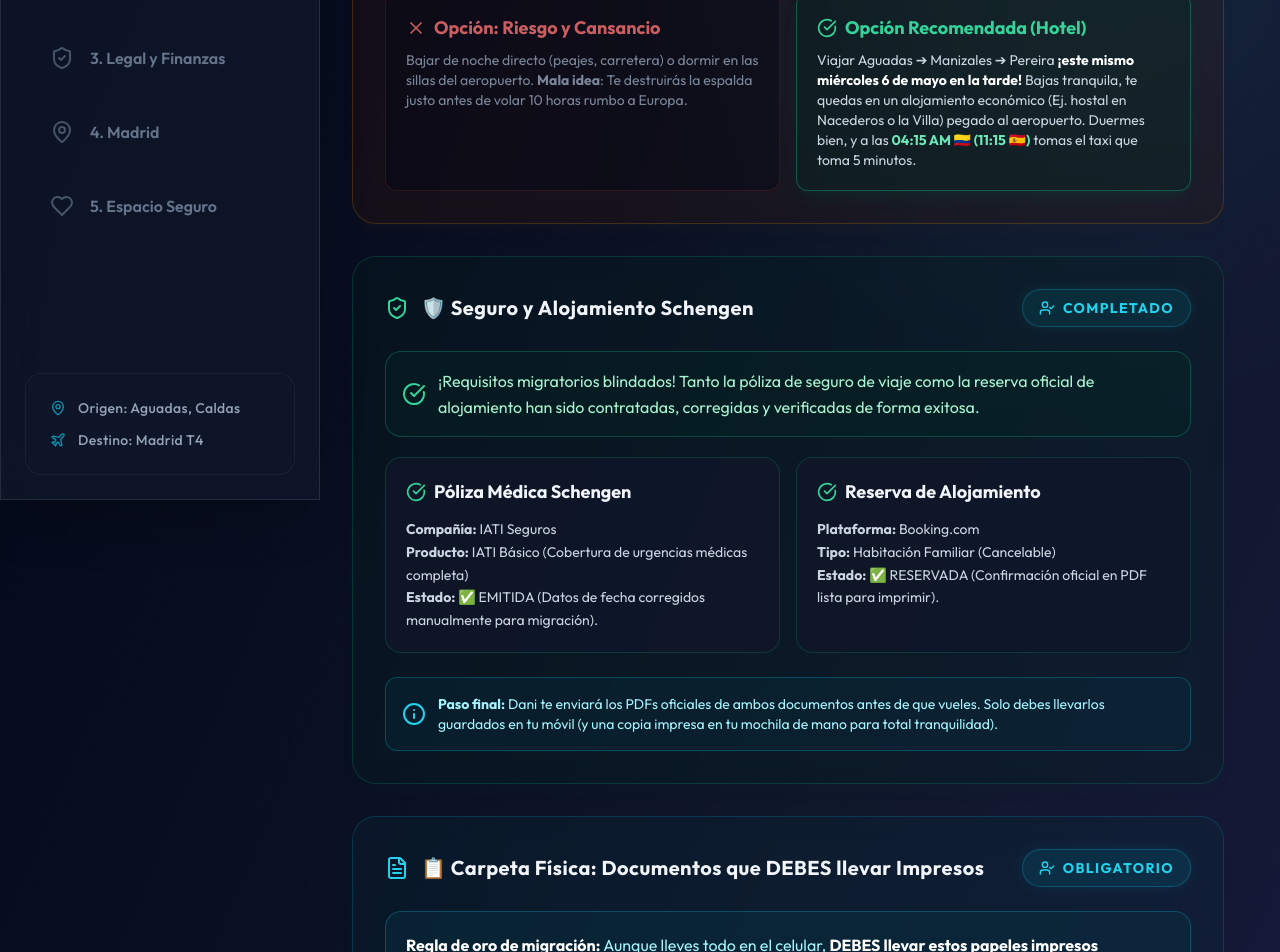
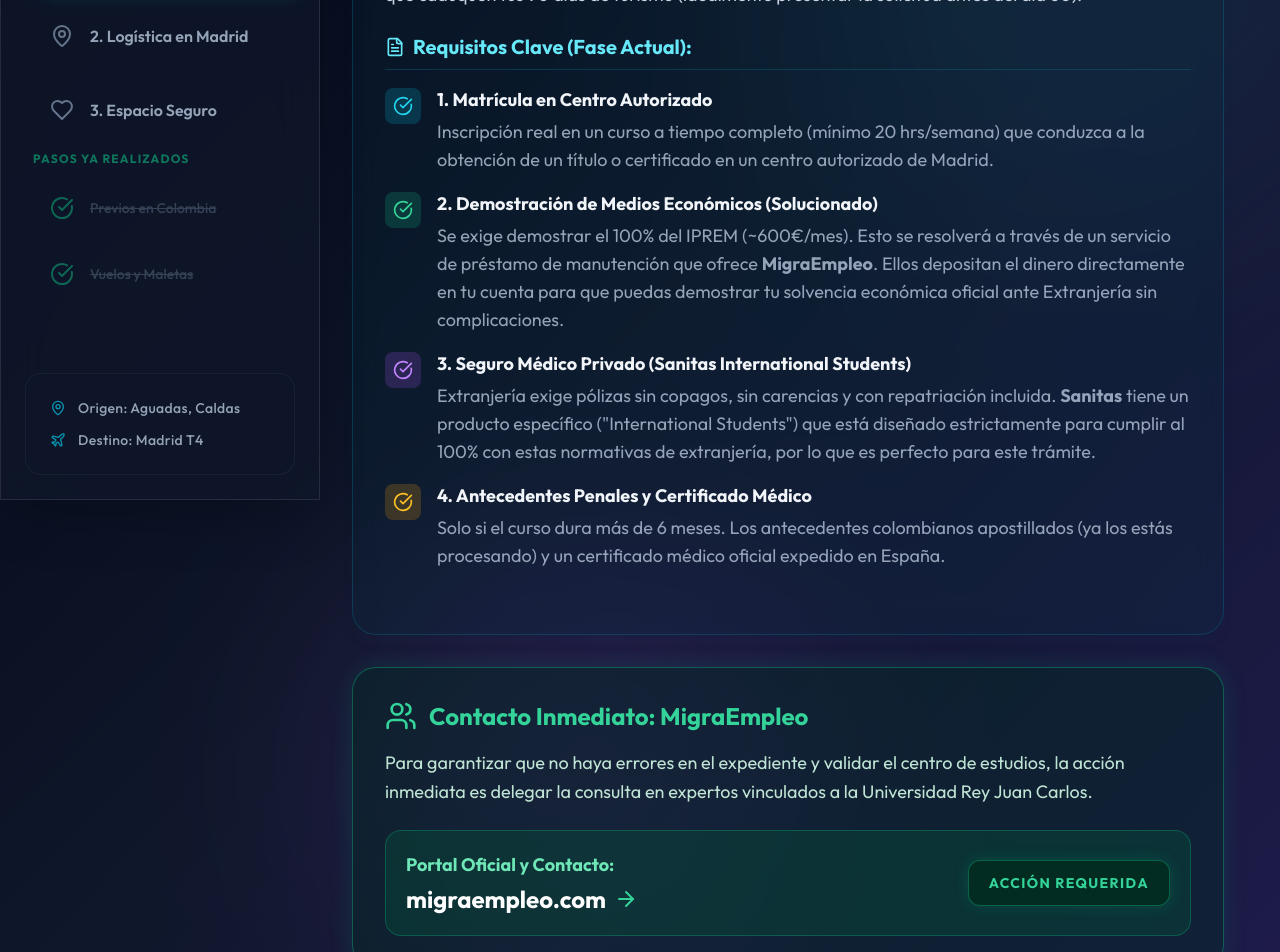
Before and after one commit to AlchemistSidZCooL/voyage, a React (Vite) app: page / in a window 1280 px wide. Shown: the part 300-1252 px from the top of the page. Built offline with nearby package versions, Linux system fonts and the light colour scheme; the HTML template or start-up script is replaced by a standard one.

Commit message:
feat: actualizar panel logístico con información de Estancia por Estudios e ignorar zip

```diff
--- a/src/App.jsx
+++ b/src/App.jsx
@@ -9,15 +9,15 @@
 } from 'lucide-react';
 
 const App = () => {
-  const [activeTab, setActiveTab] = useState('preparacion');
+  const [activeTab, setActiveTab] = useState('transicion');
   const [isMenuOpen, setIsMenuOpen] = useState(false);
 
   const steps = [
-    { id: 'preparacion', title: '1. Previos en Colombia', icon: <FileText className="w-6 h-6" /> },
-    { id: 'frontera', title: '2. Vuelos y Maletas', icon: <Briefcase className="w-6 h-6" /> },
-    { id: 'transicion', title: '3. Legal y Finanzas', icon: <ShieldCheck className="w-6 h-6" /> },
-    { id: 'logistica', title: '4. Madrid', icon: <MapPin className="w-6 h-6" /> },
-    { id: 'refugio', title: '5. Espacio Seguro', icon: <Heart className="w-6 h-6" /> },
+    { id: 'transicion', title: '1. Tarea Actual: Legal y Finanzas', icon: <ShieldCheck className="w-6 h-6" /> },
+    { id: 'logistica', title: '2. Logística en Madrid', icon: <MapPin className="w-6 h-6" /> },
+    { id: 'refugio', title: '3. Espacio Seguro', icon: <Heart className="w-6 h-6" /> },
+    { id: 'preparacion', title: '✓ Previos en Colombia', icon: <CheckCircle className="w-6 h-6" />, archived: true },
+    { id: 'frontera', title: '✓ Vuelos y Maletas', icon: <CheckCircle className="w-6 h-6" />, archived: true },
   ];
 
   const SectionWrapper = ({ children, title }) => (
@@ -76,23 +76,52 @@
           <p className="text-slate-400 text-sm mt-3 font-medium uppercase tracking-widest">Panel Logístico Sorany</p>
         </div>
 
-        <div className="mt-6 px-6 flex-1 space-y-2">
-          {steps.map((step) => (
+        <div className="mt-6 px-6 flex-1 space-y-2 overflow-y-auto">
+          {/* Tareas Actuales */}
+          <div className="mb-2">
+            <p className="text-cyan-500 text-xs font-black uppercase tracking-widest pl-2 mb-3">En Progreso</p>
+            <div className="space-y-2">
+              {steps.filter(s => !s.archived).map((step) => (
                 <button
                   key={step.id}
                   onClick={() => { setActiveTab(step.id); setIsMenuOpen(false); }}
                   className={`w-full flex items-center gap-4 px-6 py-5 rounded-2xl text-base font-semibold transition-all duration-300 ${
                     activeTab === step.id
                       ? 'bg-cyan-500/10 border border-cyan-500/30 shadow-[0_0_20px_rgba(34,211,238,0.15)] text-cyan-300 translate-x-2'
-                  : 'text-slate-500 hover:bg-white/5 hover:text-slate-200 border border-transparent'
+                      : 'text-slate-400 hover:bg-white/5 hover:text-slate-200 border border-transparent'
                   }`}
                 >
-              <div className={`${activeTab === step.id ? 'text-cyan-400' : 'text-slate-600'}`}>
+                  <div className={`${activeTab === step.id ? 'text-cyan-400' : 'text-slate-500'}`}>
                     {step.icon}
                   </div>
                   {step.title}
                 </button>
               ))}
+            </div>
+          </div>
+
+          {/* Archivo de completados */}
+          <div className="mt-8">
+            <p className="text-emerald-500/60 text-xs font-bold uppercase tracking-widest pl-2 mb-3">Pasos Ya Realizados</p>
+            <div className="space-y-2">
+              {steps.filter(s => s.archived).map((step) => (
+                <button
+                  key={step.id}
+                  onClick={() => { setActiveTab(step.id); setIsMenuOpen(false); }}
+                  className={`w-full flex items-center gap-4 px-6 py-4 rounded-2xl text-sm font-medium transition-all duration-300 ${
+                    activeTab === step.id
+                      ? 'bg-emerald-500/10 border border-emerald-500/30 text-emerald-300 translate-x-2'
+                      : 'text-slate-600 hover:bg-white/5 hover:text-slate-400 border border-transparent'
+                  }`}
+                >
+                  <div className={`${activeTab === step.id ? 'text-emerald-400' : 'text-emerald-500/50'}`}>
+                    {step.icon}
+                  </div>
+                  <span className="line-through opacity-70">{step.title.replace('✓ ', '')}</span>
+                </button>
+              ))}
+            </div>
+          </div>
         </div>
 
         <div className="p-6 m-6 bg-slate-900/60 rounded-2xl border border-white/5 backdrop-blur-md">
@@ -119,7 +148,7 @@
 
         <AnimatePresence mode="wait">
         {activeTab === 'preparacion' && (
-          <SectionWrapper key="preparacion" title="Paso 1: Preparativos del Viaje">
+          <SectionWrapper key="preparacion" title="Paso 3: Preparativos del Viaje">
 
             <Card title="🚕 Transporte Interno (Aguadas ➔ Pereira)" icon={<MapPin className="w-6 h-6 text-amber-400" />} type="warning">
               <div className="mb-4 text-slate-300 text-lg">
@@ -359,7 +388,7 @@
         )}
 
         {activeTab === 'frontera' && (
-          <SectionWrapper key="frontera" title="Paso 2: Itinerario y Frontera">
+          <SectionWrapper key="frontera" title="Paso 4: Itinerario y Frontera">
 
             <Card title="✈️ VUELOS Y HORARIOS CONVERSOS" type="success" icon={<Plane className="w-6 h-6 text-emerald-400" />}>
               <div className="mb-8 bg-emerald-950/40 p-6 rounded-2xl border border-emerald-500/20 flex flex-col sm:flex-row gap-6 items-center">
@@ -570,33 +599,62 @@
         )}
 
         {activeTab === 'transicion' && (
-          <SectionWrapper key="transicion" title="Paso 3: Transición (A futuro)">
+          <SectionWrapper key="transicion" title="Paso 1: Trámite Estancia por Estudios">
+            <Card title="🎯 Proceso de Cambio: Turista a Estudiante" icon={<GraduationCap className="w-6 h-6 text-purple-400" />} type="info">
+              <p className="text-slate-300 text-lg mb-6 leading-relaxed">
+                El objetivo inmediato es tramitar tu <strong>Autorización de Estancia por Estudios</strong> estando ya en España. Para que el expediente sea exitoso, debemos cumplir con los requisitos que exige Extranjería antes de que caduquen tus 90 días de turismo (idealmente presentar la solicitud antes del día 60).
+              </p>
 
-            <Card title="💴 Estrategia Logística Económica" icon={<DollarSign className="w-6 h-6 text-cyan-400" />} type="info">
-               <p className="mb-6 text-cyan-200">Reafirmando la norma de los 1,000€. Mejor ir seguros y sobrados.</p>
-               <div className="bg-cyan-950/40 p-6 or rounded-2xl border border-cyan-500/20">
-                  <h4 className="font-extrabold text-cyan-400 text-lg mb-3">Tu salvoconducto Europeo:</h4>
-                  <p className="text-slate-300 leading-loose">
-                    Se exige demostrar legalmente <strong className="text-cyan-300 text-xl mx-1 bg-cyan-900/50 px-2 py-1 rounded">113€ diarios</strong>. Como son 8 días justos de vuelo, el mínimo del Estado son 904€. Redondea a los 1,000€. Presentar tarjeta de crédito es perfectamente lícito (idealmente pedir extracto bancario reciente).
-                  </p>
+              <h4 className="font-bold text-cyan-300 text-xl mb-4 border-b border-cyan-500/20 pb-2 flex items-center gap-2"><FileText className="w-5 h-5"/> Requisitos Clave (Fase Actual):</h4>
+              <ul className="space-y-4 mb-8">
+                <li className="flex gap-4 items-start">
+                  <div className="bg-cyan-500/20 p-2 rounded-lg text-cyan-400 mt-0.5"><CheckCircle className="w-5 h-5"/></div>
+                  <div>
+                    <strong className="text-slate-100 block mb-1">1. Matrícula en Centro Autorizado</strong>
+                    <span className="text-slate-400">Inscripción real en un curso a tiempo completo (mínimo 20 hrs/semana) que conduzca a la obtención de un título o certificado en un centro autorizado de Madrid.</span>
                   </div>
+                </li>
+                <li className="flex gap-4 items-start">
+                  <div className="bg-emerald-500/20 p-2 rounded-lg text-emerald-400 mt-0.5"><CheckCircle className="w-5 h-5"/></div>
+                  <div>
+                    <strong className="text-slate-100 block mb-1">2. Demostración de Medios Económicos (Solucionado)</strong>
+                    <span className="text-slate-400">Se exige demostrar el 100% del IPREM (~600€/mes). Esto se resolverá a través de un servicio de préstamo de manutención que ofrece <strong>MigraEmpleo</strong>. Ellos depositan el dinero directamente en tu cuenta para que puedas demostrar tu solvencia económica oficial ante Extranjería sin complicaciones.</span>
+                  </div>
+                </li>
+                <li className="flex gap-4 items-start">
+                  <div className="bg-purple-500/20 p-2 rounded-lg text-purple-400 mt-0.5"><CheckCircle className="w-5 h-5"/></div>
+                  <div>
+                    <strong className="text-slate-100 block mb-1">3. Seguro Médico Privado (Sanitas International Students)</strong>
+                    <span className="text-slate-400">Extranjería exige pólizas sin copagos, sin carencias y con repatriación incluida. <strong>Sanitas</strong> tiene un producto específico ("International Students") que está diseñado estrictamente para cumplir al 100% con estas normativas de extranjería, por lo que es perfecto para este trámite.</span>
+                  </div>
+                </li>
+                <li className="flex gap-4 items-start">
+                  <div className="bg-amber-500/20 p-2 rounded-lg text-amber-400 mt-0.5"><CheckCircle className="w-5 h-5"/></div>
+                  <div>
+                    <strong className="text-slate-100 block mb-1">4. Antecedentes Penales y Certificado Médico</strong>
+                    <span className="text-slate-400">Solo si el curso dura más de 6 meses. Los antecedentes colombianos apostillados (ya los estás procesando) y un certificado médico oficial expedido en España.</span>
+                  </div>
+                </li>
+              </ul>
             </Card>
 
-            <div className="mt-8 overflow-hidden rounded-3xl glass-card p-8">
-              <h3 className="font-extrabold text-slate-100 text-2xl mb-6 flex items-center gap-3">
-                <GraduationCap className="w-8 h-8 text-purple-400" /> Estatus Estudiantil (Después que Aterrices)
-              </h3>
-              <p className="text-lg text-slate-300 mb-8 leading-relaxed">
-                Una vez hayas entrado en calidad de turismo (¡que esa era tu finalidad fronteriza!), entonces ya como persona libre en territorio español en una segunda fase buscaremos radicar documentos. Hay 90 días disponibles:
+            <div className="mt-8 p-8 bg-emerald-950/40 rounded-3xl border border-emerald-500/40 shadow-[0_0_25px_rgba(16,185,129,0.15)] transform hover:-translate-y-1 transition-all duration-300">
+              <h4 className="font-extrabold text-emerald-400 text-2xl mb-4 flex items-center gap-3">
+                <Users className="w-8 h-8" /> Contacto Inmediato: MigraEmpleo
+              </h4>
+              <p className="text-emerald-100/90 text-lg leading-relaxed mb-6">
+                Para garantizar que no haya errores en el expediente y validar el centro de estudios, la acción inmediata es delegar la consulta en expertos vinculados a la Universidad Rey Juan Carlos.
               </p>
-              <div className="grid md:grid-cols-2 gap-6">
-                 <div className="p-6 bg-indigo-950/40 rounded-2xl border border-indigo-500/20 hover:-translate-y-1 transition-transform cursor-default">
-                    <strong className="text-indigo-300 text-xl mb-2 block">1. Formación Profesional Superior</strong>
-                    <p className="text-indigo-200/70 leading-relaxed mt-2">Buscar convalidaciones con tu universidad colombiana para matricularte como estudiante (Homologación).</p>
+
+              <div className="bg-emerald-900/40 p-5 rounded-2xl border border-emerald-500/30 flex flex-col sm:flex-row items-start sm:items-center justify-between gap-4">
+                <div>
+                  <strong className="block text-emerald-300 text-lg mb-1">Portal Oficial y Contacto:</strong>
+                  <a href="https://migraempleo.com/" target="_blank" rel="noopener noreferrer" className="text-2xl font-black text-white hover:text-cyan-300 transition-colors flex items-center gap-2">
+                    migraempleo.com <ArrowRight className="w-6 h-6 text-emerald-400" />
+                  </a>
                 </div>
-                 <div className="p-6 bg-purple-950/40 rounded-2xl border border-purple-500/20 hover:-translate-y-1 transition-transform cursor-default">
-                    <strong className="text-purple-300 text-xl mb-2 block">2. Cursos Cortos Oficiales</strong>
-                    <p className="text-purple-200/70 leading-relaxed mt-2">Cursos de formación rápida (Paisajismo/Marketing) que justifiquen una larga estadía, permitiendo trabajo medio tiempo.</p>
+                <div className="bg-emerald-950 px-5 py-3 rounded-xl border border-emerald-500/40 text-emerald-400 font-bold tracking-widest text-sm uppercase shadow-[0_0_15px_rgba(16,185,129,0.2)]">
+                  Acción Requerida
                 </div>
               </div>
             </div>
@@ -604,7 +662,7 @@
         )}
 
         {activeTab === 'logistica' && (
-          <SectionWrapper key="logistica" title="Paso 4: Logística en Madrid">
+          <SectionWrapper key="logistica" title="Paso 2: Logística en Madrid">
             <div className="grid grid-cols-1 lg:grid-cols-2 gap-8">
               <Card title="🏠 Tu Alojamiento Seguro" icon={<MapPin className="w-6 h-6 text-emerald-400" />} type="success">
                 <div className="flex items-center gap-3 mb-5 inline-flex bg-emerald-500/10 border border-emerald-500/30 text-emerald-400 px-4 py-1.5 rounded-full">
```
Also changed, not shown: 2 other files (tests, documents, lock files or other folders). Lines whose indentation alone changed are shown as unchanged.
